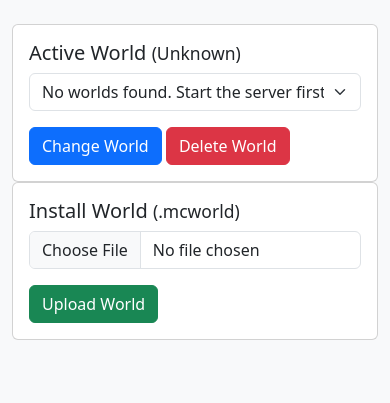
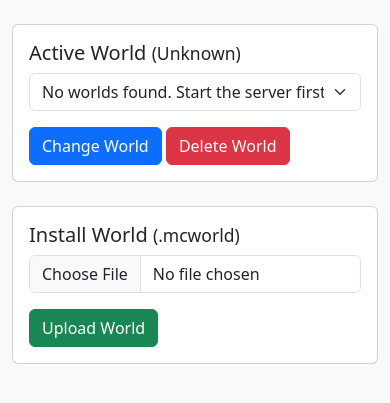
Before and after one commit to nmiljanovic/mc-panel, a Django app: page /assets/ in a window 390 px wide. Shown: the part 58-461 px from the top of the page. Run offline with Django 5.2, Linux system fonts and the light colour scheme; the visitor is signed in with stand-in values (Sample User, id 1).

Commit message:
Update css cards

```diff
--- a/panel/templates/assets.html
+++ b/panel/templates/assets.html
@@ -8,7 +8,7 @@
         </ul>
     {% endif %}
     <div class="row">
-        <div class="col-md-6">
+        <div class="col-md-6 mb-4">
             <div class="card p-3">
                 <h5>
                     Active World <small>({{ active_world|default:"Unknown" }})</small>
@@ -25,7 +25,7 @@
                 </form>
             </div>
         </div>
-        <div class="col-md-6">
+        <div class="col-md-6 mb-4">
             <div class="card p-3">
                 <h5>
                     Install World <small>(.mcworld)</small>
--- a/panel/templates/dashboard.html
+++ b/panel/templates/dashboard.html
@@ -8,7 +8,7 @@
         </ul>
     {% endif %}
     <div class="row">
-        <div class="col-md-4">
+        <div class="col-md-4 mb-4">
             <div class="card bg-dark text-white text-center p-3">
                 <h4>Status</h4>
                 {% if is_running %}
--- a/panel/utils.py
+++ b/panel/utils.py
@@ -87,7 +87,7 @@ def save_properties(file_path, new_config):
 
 def get_latest_logs(log_file_path, line_count=30):
     if not os.path.exists(log_file_path):
-        return "No logs found. Start the server first."
+        return "No log file found. Start the server first."
 
     with open(log_file_path, 'r') as f:
         # Get the last N lines efficiently
@@ -203,7 +203,7 @@ def delete_world_dir(world_del_path, selected_world, active_world):
         shutil.rmtree(world_del_path)
         return True, "World successfully deleted."
     except PermissionError:
-        return False, "Permission denied. Is the server still running?"
+        return False, "Permission denied. Stop the server first."
     except Exception as e:
         return False, str(e)
 
@@ -240,7 +240,7 @@ def update_bedrock_server(server_path):
 
     download_url = get_latest_version_url()
     if not download_url:
-        return False, "Unable to find a valid download URL."
+        return False, "Unable to find download URL."
 
     # 1. Setup temp path
     temp_path = os.path.join(server_path, 'temp')
@@ -295,4 +295,4 @@ def update_bedrock_server(server_path):
         os.chmod(binary_path, 0o755)
 
     shutil.rmtree(temp_path)
-    return True, "Server updated successfully. All settings preserved."
+    return True, "Server updated successfully."
```
